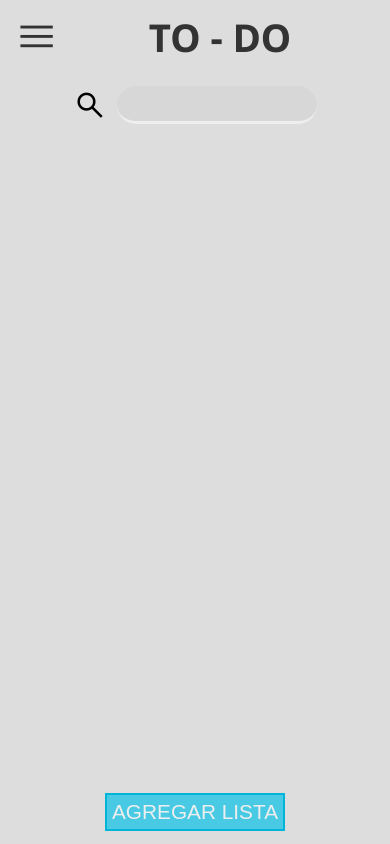
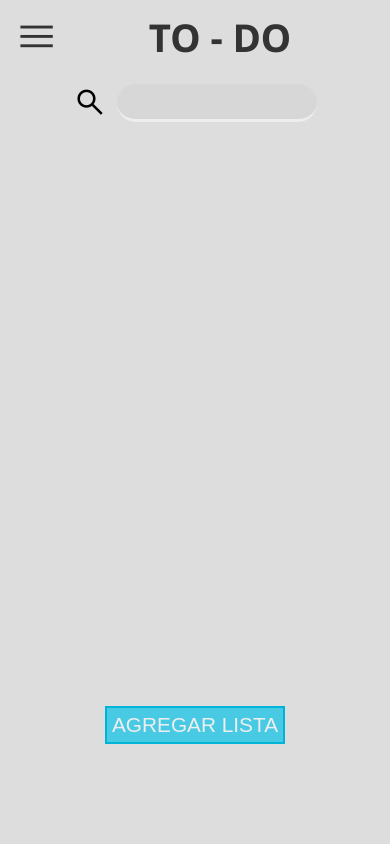
Before and after one commit to Marquinhos01/to-do-list, a plain HTML site: page index.html in a window 390 px wide. Both pictures are taken after a click on the button "menu". Drawn offline with nearby package versions, Linux system fonts and the light colour scheme.

Commit message:
Update style.css

```diff
--- a/css/style.css
+++ b/css/style.css
@@ -464,7 +464,7 @@ dialog[open]{
     #secundary-nav{
         grid-template-columns: 100vw;
         padding: 0px;
-
+        grid-template-rows: .5fr 4fr 2fr;
     }
     .acts-container__filter-container > select{
         font-size: 1rem;
```
